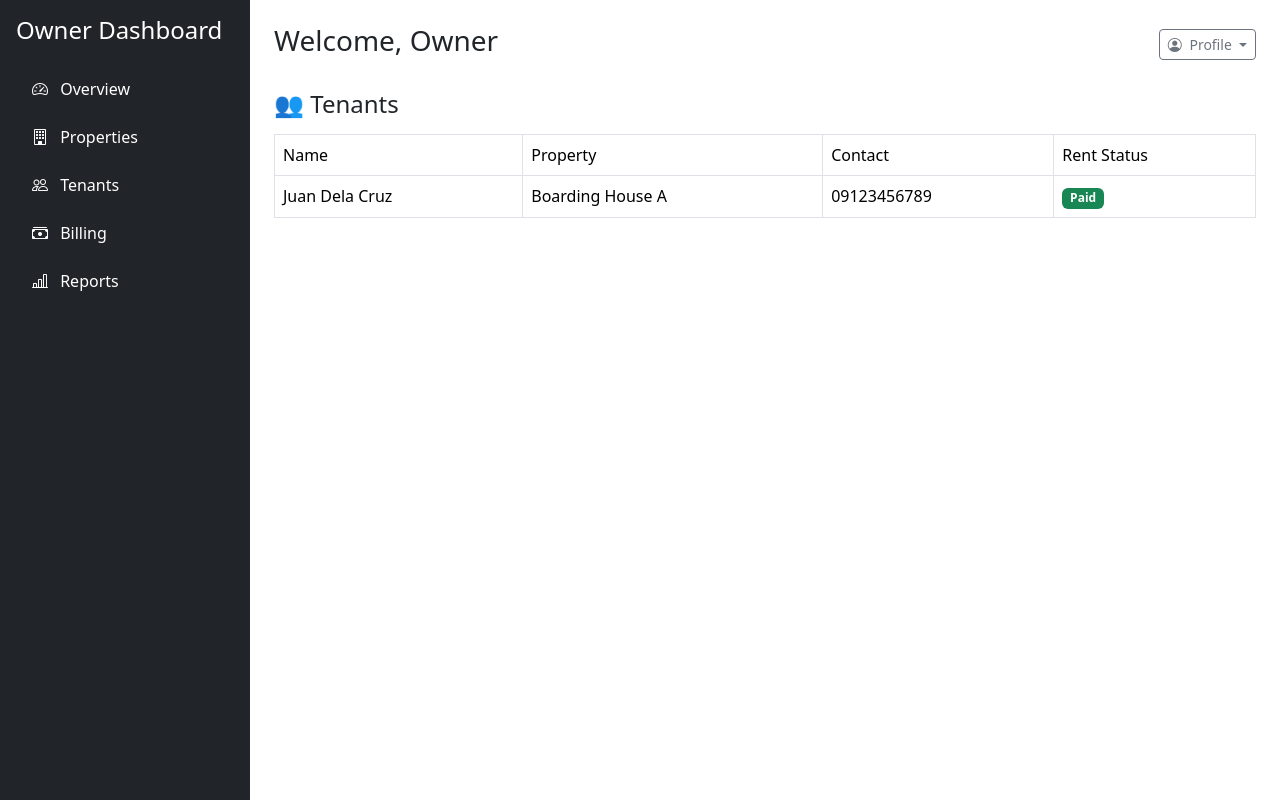
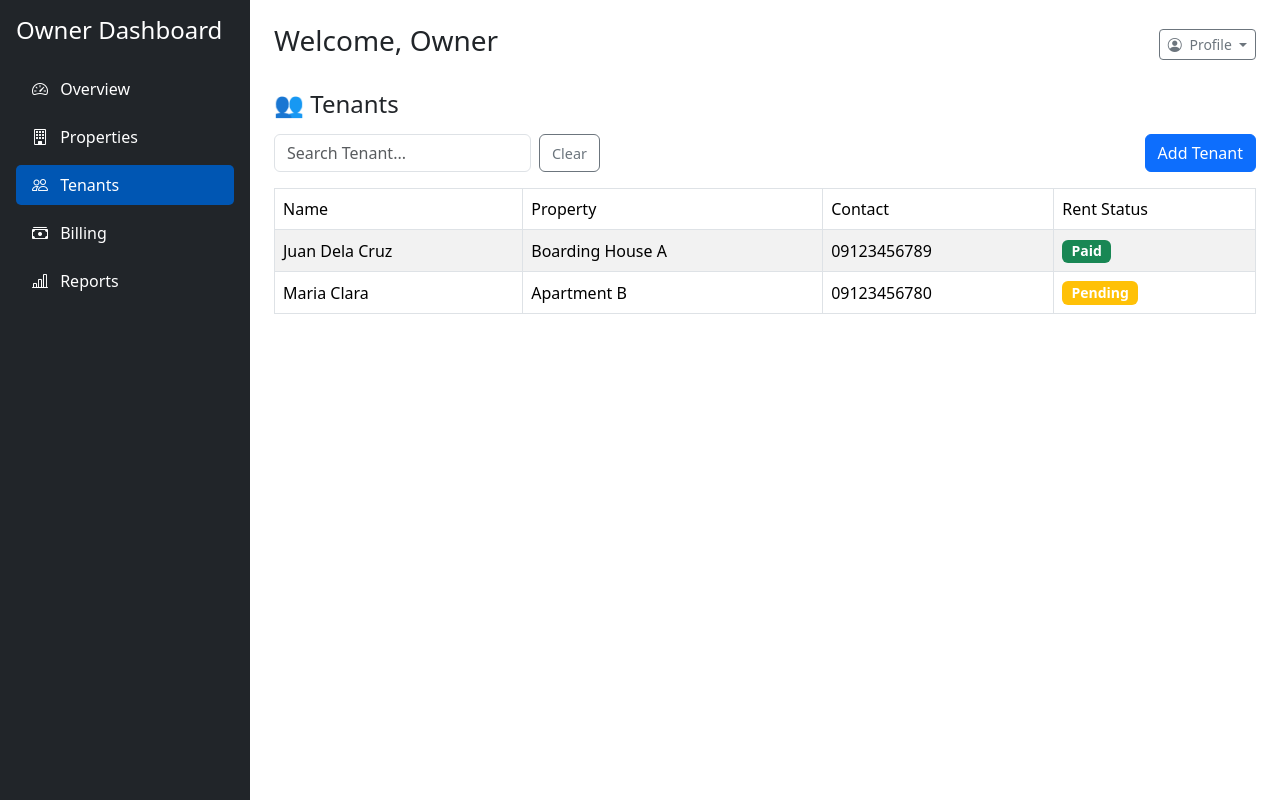
Before and after one commit to JaymarBalansag/RentalSpace, a Vue app: page /tenants in a window 1280 px wide. Built offline with nearby package versions, Linux system fonts and the light colour scheme.

Commit message:
Dashboard UI/UX Changed

```diff
--- a/src/views/Owner/Dashboard.vue
+++ b/src/views/Owner/Dashboard.vue
@@ -1,32 +1,16 @@
 <template>
   <div class="d-flex" style="min-height: 100vh;">
     <!-- Sidebar -->
-    <div class="bg-dark text-white p-3" style="width: 250px;">
+    <div class="bg-dark text-white p-3" style="width: 250px; min-height: 100vh;">
       <h4 class="mb-4">Owner Dashboard</h4>
       <ul class="nav flex-column">
-        <li class="nav-item mb-2">
-          <RouterLink to="/overview" class="nav-link text-white">
-            <i class="bi bi-speedometer2 me-2"></i> Overview
-          </RouterLink>
-        </li>
-        <li class="nav-item mb-2">
-          <RouterLink to="/properties" class="nav-link text-white">
-            <i class="bi bi-building me-2"></i> Properties
-          </RouterLink>
-        </li>
-        <li class="nav-item mb-2">
-          <RouterLink to="/tenants" class="nav-link text-white">
-            <i class="bi bi-people me-2"></i> Tenants
-          </RouterLink>
-        </li>
-        <li class="nav-item mb-2">
-          <RouterLink to="/billing" class="nav-link text-white">
-            <i class="bi bi-cash-stack me-2"></i> Billing
-          </RouterLink>
-        </li>
-        <li class="nav-item mb-2">
-          <RouterLink to="/reports" class="nav-link text-white">
-            <i class="bi bi-bar-chart-line me-2"></i> Reports
+        <li class="nav-item mb-2" v-for="item in navItems" :key="item.name">
+          <RouterLink
+            :to="item.route"
+            class="nav-link text-white"
+            :class="{'active': $route.path === item.route}"
+          >
+            <i :class="item.icon + ' me-2'"></i> {{ item.name }}
           </RouterLink>
         </li>
       </ul>
@@ -36,16 +20,9 @@
     <div class="flex-grow-1 p-4">
       <div class="d-flex justify-content-between align-items-center mb-4">
         <h3>Welcome, Owner</h3>
-
-        <!-- Dropdown Menu -->
+        <!-- Profile Dropdown -->
         <div class="dropdown">
-          <button
-            class="btn btn-outline-secondary btn-sm dropdown-toggle"
-            type="button"
-            id="dropdownMenuButton"
-            data-bs-toggle="dropdown"
-            aria-expanded="false"
-          >
+          <button class="btn btn-outline-secondary btn-sm dropdown-toggle" type="button" id="dropdownMenuButton" data-bs-toggle="dropdown" aria-expanded="false">
             <i class="bi bi-person-circle me-1"></i> Profile
           </button>
           <ul class="dropdown-menu dropdown-menu-end" aria-labelledby="dropdownMenuButton">
@@ -69,8 +46,6 @@
         </div>
       </div>
 
-
-
       <!-- Placeholder for inner routes -->
       <router-view />
     </div>
@@ -78,10 +53,29 @@
 </template>
 
 <script>
-import { RouterLink } from "vue-router";
+import { RouterLink } from 'vue-router';
 
 export default {
-  name: "OwnerDashboard",
-  components: { RouterLink }
+  name: 'OwnerDashboard',
+  components: { RouterLink },
+  data() {
+    return {
+      navItems: [
+        { name: 'Overview', route: '/overview', icon: 'bi bi-speedometer2' },
+        { name: 'Properties', route: '/properties', icon: 'bi bi-building' },
+        { name: 'Tenants', route: '/tenants', icon: 'bi bi-people' },
+        { name: 'Billing', route: '/billing', icon: 'bi bi-cash-stack' },
+        { name: 'Reports', route: '/reports', icon: 'bi bi-bar-chart-line' },
+      ],
+    };
+  }
 };
 </script>
+
+<style scoped>
+.nav-link.active {
+  background-color: #0056b3;
+  border-radius: 5px;
+  color: #ffffff;
+}
+</style>
--- a/src/views/Owner/Overview.vue
+++ b/src/views/Owner/Overview.vue
@@ -1,44 +1,42 @@
 <template>
   <div>
     <h4 class="mb-3">📊 Overview</h4>
-    <!-- Cards -->
-      <div class="row mb-4">
-        <div class="col-md-3">
-          <div class="card text-center shadow-sm">
-            <div class="card-body">
-              <h5 class="card-title">Properties</h5>
-              <p class="display-6">12</p>
-              <RouterLink to="/owner/properties" class="btn btn-primary btn-sm">Manage</RouterLink>
-            </div>
-          </div>
-        </div>
-        <div class="col-md-3">
-          <div class="card text-center shadow-sm">
-            <div class="card-body">
-              <h5 class="card-title">Tenants</h5>
-              <p class="display-6">8</p>
-              <RouterLink to="/owner/tenants" class="btn btn-primary btn-sm">View</RouterLink>
-            </div>
-          </div>
-        </div>
-        <div class="col-md-3">
-          <div class="card text-center shadow-sm">
-            <div class="card-body">
-              <h5 class="card-title">Billing</h5>
-              <p class="display-6">₱500</p>
-              <RouterLink to="/owner/billing" class="btn btn-primary btn-sm">Details</RouterLink>
-            </div>
-          </div>
-        </div>
-        <div class="col-md-3">
-          <div class="card text-center shadow-sm">
-            <div class="card-body">
-              <h5 class="card-title">Reports</h5>
-              <p class="display-6">5</p>
-              <RouterLink to="/owner/reports" class="btn btn-primary btn-sm">View</RouterLink>
-            </div>
+    <!-- Cards Section -->
+    <div class="row mb-4">
+      <div class="col-md-3" v-for="(item, index) in overviewItems" :key="index">
+        <div class="card text-center shadow-sm">
+          <div class="card-body">
+            <h5 class="card-title">{{ item.title }}</h5>
+            <p class="display-6">{{ item.count }}</p>
+            <RouterLink :to="item.link" class="btn btn-primary btn-sm">Manage</RouterLink>
           </div>
         </div>
       </div>
+    </div>
   </div>
 </template>
+
+<script>
+export default {
+  data() {
+    return {
+      overviewItems: [
+        { title: 'Properties', count: 12, link: '/properties' },
+        { title: 'Tenants', count: 8, link: '/tenants' },
+        { title: 'Billing', count: '₱500', link: '/billing' },
+        { title: 'Reports', count: 5, link: '/reports' },
+      ],
+    };
+  },
+};
+</script>
+
+<style scoped>
+.card-body {
+  transition: transform 0.3s ease, box-shadow 0.3s ease;
+}
+.card-body:hover {
+  transform: translateY(-5px);
+  box-shadow: 0 4px 15px rgba(0, 0, 0, 0.1);
+}
+</style>
--- a/src/views/Owner/Properties.vue
+++ b/src/views/Owner/Properties.vue
@@ -1,40 +1,26 @@
 <template>
   <div>
     <h4 class="mb-3">🏠 Properties</h4>
-    <RouterLink to="/dashboard/properties/add" class="btn btn-primary mb-4">
-      + Add Property
-    </RouterLink>
+    <RouterLink to="/dashboard/properties/add" class="btn btn-primary mb-4">+ Add Property</RouterLink>
 
     <div class="row">
-      <div
-        class="col-md-6 col-lg-4 mb-4"
-        v-for="p in properties"
-        :key="p.id"
-      >
+      <div class="col-md-6 col-lg-4 mb-4" v-for="property in properties" :key="property.id">
         <div class="card h-100 shadow-sm">
           <div class="card-body d-flex flex-column">
-            <h5 class="card-title">{{ p.title }}</h5>
+            <h5 class="card-title">{{ property.title }}</h5>
             <p class="card-text">
-              📍 <strong>Location:</strong> {{ p.location ?? 'N/A' }}<br>
+              📍 <strong>Location:</strong> {{ property.location ?? 'N/A' }}<br>
               🔖 <strong>Status:</strong>
-              <span
-                :class="p.is_available ? 'badge bg-success' : 'badge bg-secondary'"
-              >
-                {{ p.is_available ? 'Active' : 'Inactive' }}
+              <span :class="property.is_available ? 'badge bg-success' : 'badge bg-danger'">
+                {{ property.is_available ? 'Active' : 'Inactive' }}
               </span>
             </p>
             <div class="mt-auto d-flex justify-content-between">
-              <RouterLink
-                :to="`/dashboard/properties/${p.id}/edit`"
-                class="btn btn-sm btn-warning"
-              >
-                Edit
+              <RouterLink :to="`/properties/${property.id}/edit`" class="btn btn-sm btn-warning">
+                <i class="bi bi-pencil"></i> Edit
               </RouterLink>
-              <button
-                class="btn btn-sm btn-danger"
-                @click="deleteProperty(p.id)"
-              >
-                Delete
+              <button @click="deleteProperty(property.id)" class="btn btn-sm btn-danger">
+                <i class="bi bi-trash"></i> Delete
               </button>
             </div>
           </div>
@@ -45,30 +31,31 @@
 </template>
 
 <script>
-import { RouterLink } from "vue-router";
-// import api from "@/api";
-
 export default {
-  name: "Properties",
-  components: { RouterLink },
   data() {
     return {
-      properties: []
+      properties: [
+        { id: 1, title: 'Apartment A', location: 'New York', is_available: true },
+        { id: 2, title: 'Boarding House B', location: 'Los Angeles', is_available: false },
+      ],
     };
   },
-  created() {
-    this.fetchProperties();
+  methods: {
+    deleteProperty(id) {
+      if (confirm("Are you sure you want to delete this property?")) {
+        // perform deletion logic here
+      }
+    },
   },
-  methods: {
-    async fetchProperties() {
-      const res = await api.get("/properties");
-      this.properties = res.data;
-    },
-    async deleteProperty(id) {
-      if (!confirm("Are you sure you want to delete this property?")) return;
-      await api.delete(`/properties/${id}`);
-      this.fetchProperties();
-    }
-  }
 };
 </script>
+
+<style scoped>
+.card-body {
+  transition: transform 0.3s ease, box-shadow 0.3s ease;
+}
+.card-body:hover {
+  transform: translateY(-5px);
+  box-shadow: 0 4px 15px rgba(0, 0, 0, 0.1);
+}
+</style>
--- a/src/views/Owner/Reports.vue
+++ b/src/views/Owner/Reports.vue
@@ -2,9 +2,27 @@
   <div>
     <h4 class="mb-3">📑 Reports</h4>
     <ul class="list-group">
-      <li class="list-group-item">Tenant Summary</li>
-      <li class="list-group-item">Reservation Logs</li>
-      <li class="list-group-item">User Feedback Analytics</li>
+      <li v-for="(report, index) in reports" :key="index" class="list-group-item d-flex justify-content-between align-items-center">
+        <div class="d-flex align-items-center">
+          <i class="bi bi-file-earmark-text me-3"></i>
+          <span>{{ report.name }}</span>
+        </div>
+        <RouterLink :to="report.link" class="btn btn-sm btn-outline-primary">View</RouterLink>
+      </li>
     </ul>
   </div>
 </template>
+
+<script>
+export default {
+  data() {
+    return {
+      reports: [
+        { name: 'Tenant Summary', link: '/reports/tenant-summary' },
+        { name: 'Reservation Logs', link: '/reports/reservation-logs' },
+        { name: 'User Feedback Analytics', link: '/reports/feedback' },
+      ],
+    };
+  },
+};
+</script>
--- a/src/views/Owner/Tenants.vue
+++ b/src/views/Owner/Tenants.vue
@@ -1,7 +1,15 @@
 <template>
   <div>
     <h4 class="mb-3">👥 Tenants</h4>
-    <table class="table table-bordered">
+    <div class="d-flex justify-content-between mb-3">
+      <div class="d-flex gap-2">
+        <input type="text" class="form-control" placeholder="Search Tenant..." v-model="searchQuery" />
+        <button class="btn btn-outline-secondary" @click="clearSearch">Clear</button>
+      </div>
+      <button class="btn btn-primary">Add Tenant</button>
+    </div>
+
+    <table class="table table-bordered table-striped">
       <thead>
         <tr>
           <th>Name</th>
@@ -11,13 +19,59 @@
         </tr>
       </thead>
       <tbody>
-        <tr>
-          <td>Juan Dela Cruz</td>
-          <td>Boarding House A</td>
-          <td>09123456789</td>
-          <td><span class="badge bg-success">Paid</span></td>
+        <tr v-for="tenant in filteredTenants" :key="tenant.id" class="table-row-hover">
+          <td>{{ tenant.name }}</td>
+          <td>{{ tenant.property }}</td>
+          <td>{{ tenant.contact }}</td>
+          <td>
+            <span :class="tenant.rent_status === 'Paid' ? 'badge bg-success' : 'badge bg-warning'">
+              {{ tenant.rent_status }}
+            </span>
+          </td>
         </tr>
       </tbody>
     </table>
   </div>
 </template>
+
+<script>
+export default {
+  data() {
+    return {
+      tenants: [
+        { id: 1, name: 'Juan Dela Cruz', property: 'Boarding House A', contact: '09123456789', rent_status: 'Paid' },
+        { id: 2, name: 'Maria Clara', property: 'Apartment B', contact: '09123456780', rent_status: 'Pending' },
+      ],
+      searchQuery: '',
+    };
+  },
+  computed: {
+    filteredTenants() {
+      return this.tenants.filter(tenant => tenant.name.toLowerCase().includes(this.searchQuery.toLowerCase()));
+    }
+  },
+  methods: {
+    clearSearch() {
+      this.searchQuery = '';
+    }
+  }
+};
+</script>
+
+<style scoped>
+.table-row-hover:hover {
+  background-color: #f1f1f1;
+}
+
+.table th, .table td {
+  vertical-align: middle;
+}
+
+.badge {
+  font-size: 0.875rem;
+}
+
+.btn-outline-secondary {
+  font-size: 0.9rem;
+}
+</style>
```
